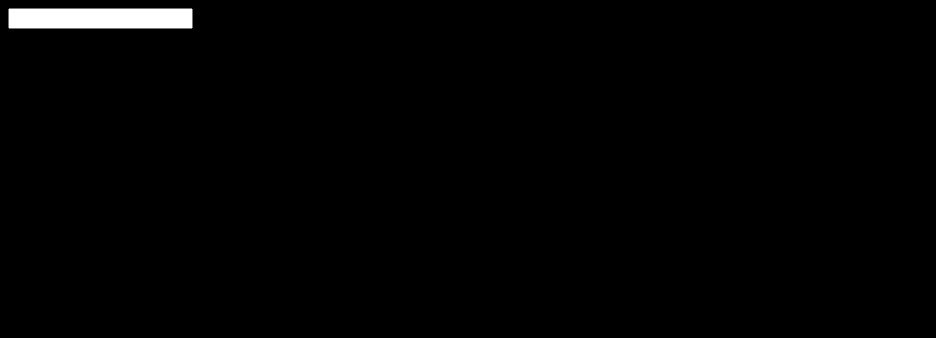
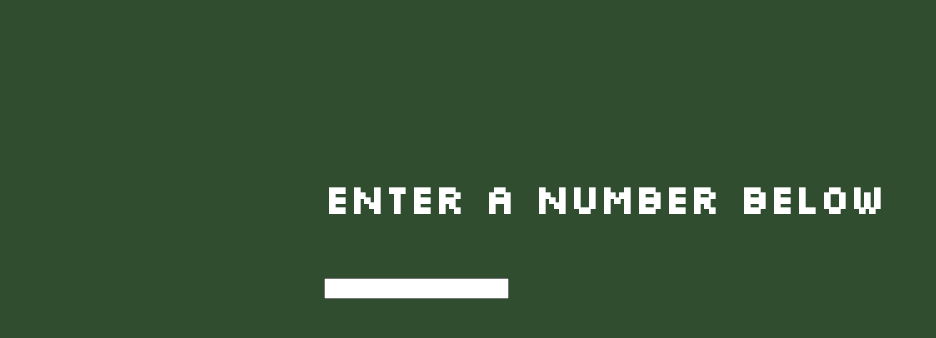
Before and after one commit to UbaidRussell/lifeInWeeks, a website: page isEven/index.html in a window 1280 px wide. Shown: the whole page, without its empty margins (0-936 px from the left). Drawn offline with Linux system fonts and the light colour scheme.

Commit message:
Created the font for our website❤️‍🔥

```diff
--- a/isEven/index.html
+++ b/isEven/index.html
@@ -4,11 +4,17 @@
     <meta charset="UTF-8">
     <meta name="viewport" content="width=device-width, initial-scale=1.0">
     <title>isEven</title>
+    <!--Link to our stylesheet-->
     <link rel="stylesheet" href="main.css">
+    <!--Google Fonts ❤️‍🔥-->
+    <link rel="preconnect" href="https://fonts.googleapis.com">
+    <link rel="preconnect" href="https://fonts.gstatic.com" crossorigin>
+    <link href="https://fonts.googleapis.com/css2?family=Silkscreen&display=swap" rel="stylesheet">
 </head>
 <body>
     <form action="">
-        <label for="Enter a number:"></label>
+        <label for="Enter a number:" id="labelField"><h1>Enter a number below</h1></label>
+        <br>
         <input type="number" id="number" name="number">
     </form>
     <script src="isEven.js"></script>
--- a/isEven/main.css
+++ b/isEven/main.css
@@ -1,3 +1,27 @@
 body{
-    background-color: black;
+    background-color: #304D30;
+    font-family: 'Silkscreen', sans-serif;
 }
+form{
+    background-color: #304D30;
+    padding: 20px;
+    border-radius: 10px;
+    margin: 0 auto;
+    width: 50%;
+    margin-top: 10%;
+}
+#labelField{
+    color: #FFFFFF;
+    font-size: 20px;
+    padding-bottom: 20px;
+}
+
+
+
+
+
+:root{
+    --font-family-sans-serif: cera-round-pro, "Helvetica Neue", "Helvetica", "Arial", sans-serif;
+    --font-family-serif: fa-livory, "Georgia", "Times New Roman", "Times", serif;
+    --font-family-monospace: "Menlo", "Monaco", "Consolas", "Courier New", monospace;
+}
```
